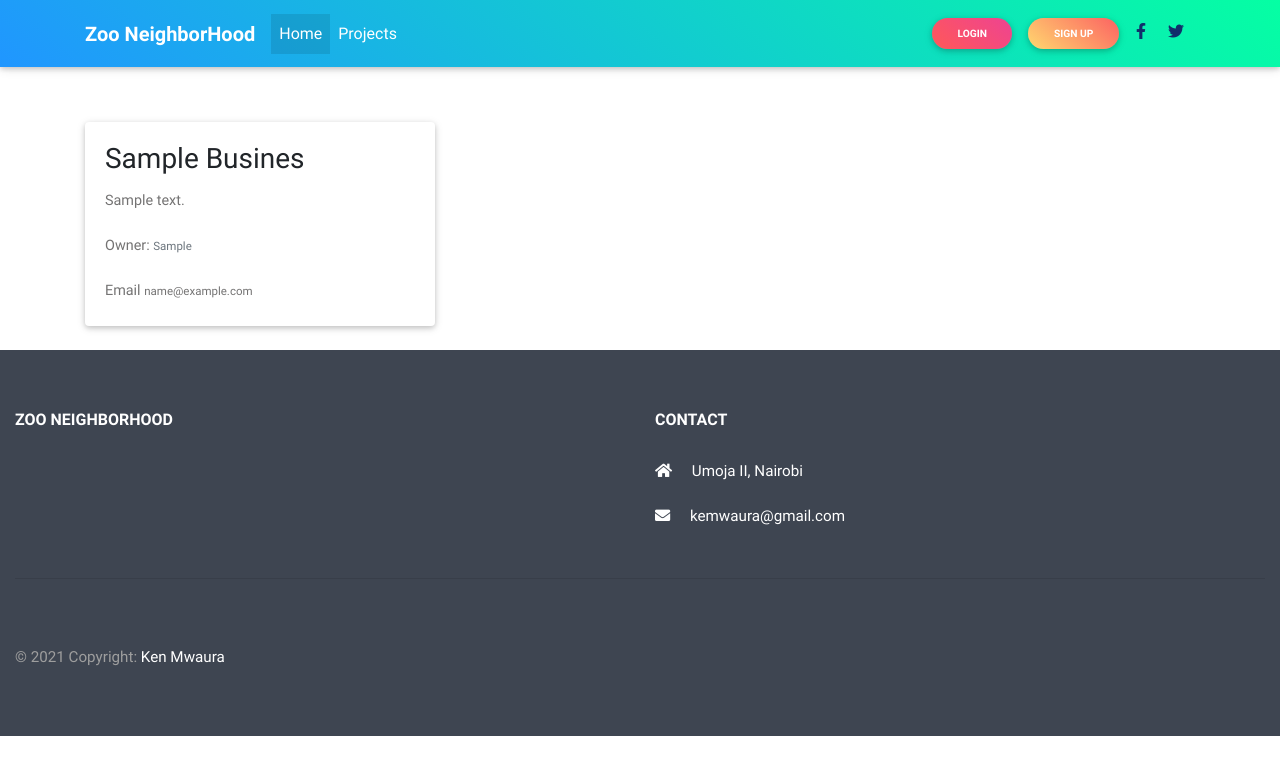
After one commit to KenMwaura1/zoo_neighborhood, a Django app: template z_neighborhood/templates/z_neighborhood/search.html in a window 1280 px wide. The commit adds this page. Shown: the top 775 px of the page. Run offline with Django 3.2, Linux system fonts and the light colour scheme; the template is opened without the code that fills it: values that come from a table or form of the project are taken from there, others are empty; tables that the repository leaves empty hold one stand-in row (values such as "Sample post"); some libraries are stand-ins or nearby versions.

Commit message:
created  search template for businesses

```diff
--- a/z_neighborhood/templates/navbar.html
+++ b/z_neighborhood/templates/navbar.html
@@ -42,7 +42,7 @@
                 <li class="nav-item ml-3">
                     <form class="form-inline my-2 my-md-0"  action="{% url 'search' %}" role="search">
                         {% csrf_token %}
-                        <input class="form-control mr-sm-2" type="search" placeholder="Search for user projects" name="q" aria-label="Search">
+                        <input class="form-control mr-sm-2" type="search" placeholder="Search for businesses" name="business" aria-label="Search">
                         <button class="btn pink-gradient btn-rounded btn-sm font-weight-bold" type="submit" data-offset="90">Search</button>
                     </form>
                 </li>
@@ -52,11 +52,6 @@
                     <a class="btn peach-gradient btn-rounded btn-sm font-weight-bold" href="/accounts/register/" data-offset="90">Sign Up</a>
                 </li>
                 {% endif %}
-                <li class="nav-item">
-                    <button class="btn  btn-sm purple-gradient btn-rounded" id="site" data-toggle="modal" data-target=".bd-example-modal-xl">
-                        Submit your site
-                    </button>
-                </li>
                 <li class="nav-item">
                     <a class="nav-link">
                         <i class="fab fa-facebook-f title"></i>
--- /dev/null
+++ b/z_neighborhood/templates/z_neighborhood/search.html
@@ -0,0 +1,29 @@
+{% extends 'base.html' %}
+{% load crispy_forms_tags %}
+{% block content %}
+    <div class="container" style="margin-top:7%">
+        {% if businesses %}
+            <h5 class="text-white">Found {{results.count}} Business{{results.count|pluralize}}</h5>
+            <div class="row">
+                <div class="col-md-4">
+                    {% for biz in businesses %}
+                        <div class="card">
+                            <div class="card-body">
+                                <h5 class="card-title h3">{{biz.name| title}}
+                                </h5>
+                                <p class="card-text">{{biz.description}}</p>
+                                <p class="card-text">Owner: <small class="text-muted">
+                                    {{ biz.user.user.username|title }}</small></p>
+                                <p class="card-text">Email <small>{{biz.email}}</small></p>
+                            </div>
+                        </div>
+                    {% endfor %}
+                </div>
+                {% else %}
+                <h4 class="text-white">Found 0 Business with the name you searched </h4>
+            </div>
+        {% endif %}
+    </div>
+    </div>
+
+{% endblock %}
```
